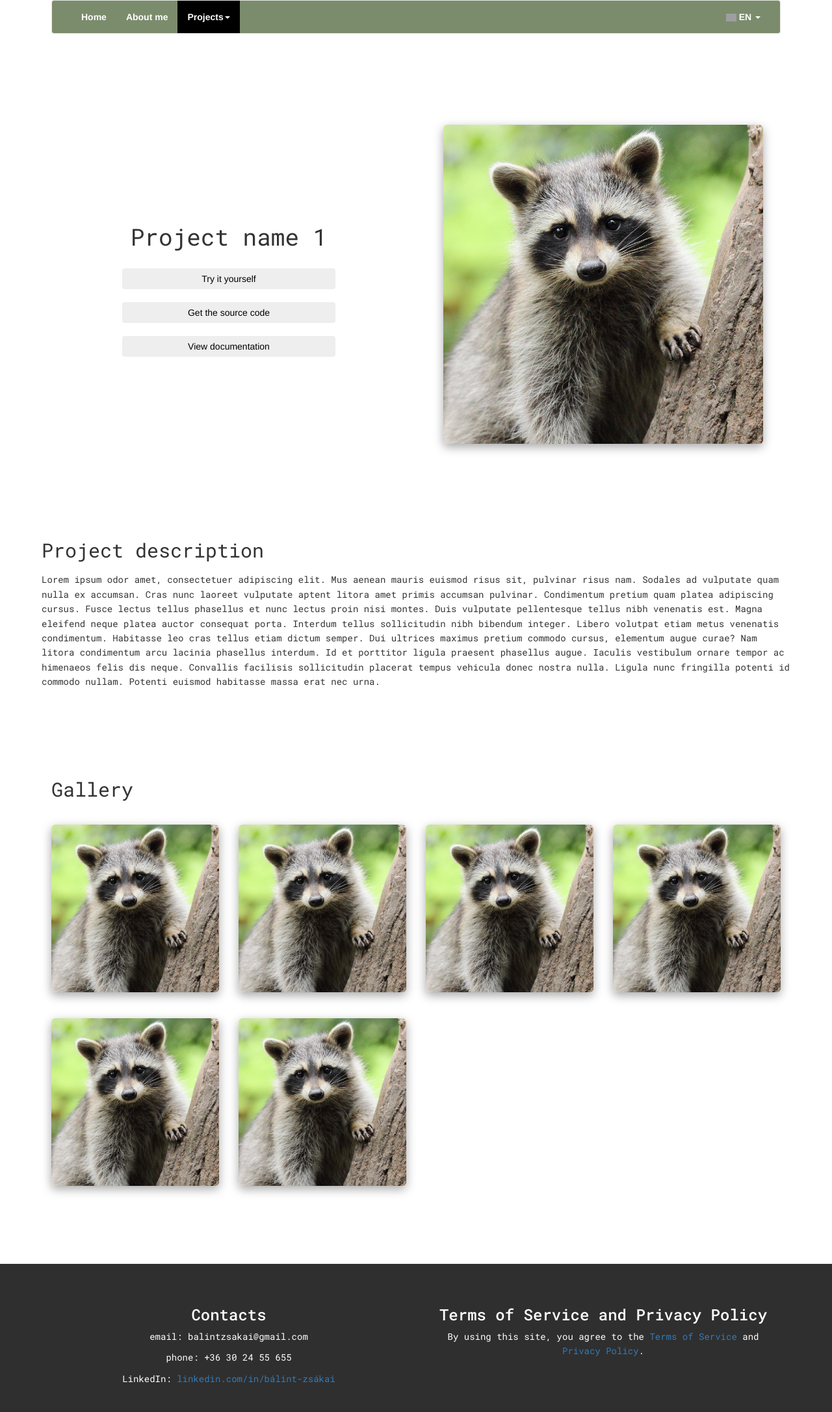
After one commit to ZsakaiBalint/portfolio-website, a PHP site: page /project_1.html in a window 1280 px wide. The commit adds this page. Shown: the whole page at 65% size. Run offline with PHP 8.4, Linux system fonts and the light colour scheme; some libraries are stand-ins or nearby versions; grey boxes are pictures that could not be loaded.

Commit message:
daily save

```diff
--- /dev/null
+++ b/project_1.html
@@ -0,0 +1,196 @@
+<!DOCTYPE html>
+<html lang="en">
+<head>
+  <title>Bálint Zsákai portfolio</title>
+  <meta charset="utf-8">
+  <meta name="viewport" content="width=device-width, initial-scale=1">
+  <link rel="icon" type="image/x-icon" href="images/letter_b.ico">
+
+  <!-- Font awesome icons -->
+  <link rel="stylesheet" href="https://cdnjs.cloudflare.com/ajax/libs/font-awesome/6.2.0/css/all.min.css" integrity="sha512-xh6O/CkQoPOWDdYTDqeRdPCVd1SpvCA9XXcUnZS2FmJNp1coAFzvtCN9BmamE+4aHK8yyUHUSCcJHgXloTyT2A==" crossorigin="anonymous" referrerpolicy="no-referrer" />
+
+  <!-- Boostrap -->
+  <link rel="stylesheet" href="https://maxcdn.bootstrapcdn.com/bootstrap/3.4.1/css/bootstrap.min.css">
+  <script src="https://ajax.googleapis.com/ajax/libs/jquery/3.7.1/jquery.min.js"></script>
+  <script src="https://maxcdn.bootstrapcdn.com/bootstrap/3.4.1/js/bootstrap.min.js"></script>
+
+  <!-- Google fonts -->
+  <link rel="preconnect" href="https://fonts.googleapis.com">
+  <link rel="preconnect" href="https://fonts.gstatic.com" crossorigin>
+  <link href="https://fonts.googleapis.com/css2?family=Bebas+Neue&display=swap" rel="stylesheet">
+  <link href="https://fonts.googleapis.com/css2?family=Bebas+Neue&family=Comfortaa&family=Roboto+Mono:ital,wght@0,100..700;1,100..700&display=swap" rel="stylesheet">
+
+  <!-- Custom CSS -->
+  <link rel="stylesheet" href="styles.css">
+
+  <!-- Custom JS -->
+  <script type="text/javascript" src="scripts.js" defer></script>
+
+  <!-- Google reCAPTCHA -->
+  <script src="https://www.google.com/recaptcha/api.js" async defer></script>
+
+</head>
+
+
+<body>
+
+<!-- Navbar -->
+<div class="container">
+<nav class="navbar navbar-default">
+  <div class="container-fluid">
+    <!-- Brand and toggle get grouped for better mobile display -->
+    <div class="navbar-header">
+      <button type="button" class="navbar-toggle collapsed" data-toggle="collapse" data-target="#bs-example-navbar-collapse-1" aria-expanded="false">
+        <span class="sr-only">Toggle navigation</span>
+        <span class="icon-bar"></span>
+        <span class="icon-bar"></span>
+        <span class="icon-bar"></span>
+      </button>
+
+    </div>
+
+    <!-- Collect the nav links, forms, and other content for toggling -->
+    <div class="collapse navbar-collapse" id="bs-example-navbar-collapse-1">
+      <ul class="nav navbar-nav">
+        <li><a href="index.html">Home <span class="sr-only">(current)</span></a></li>
+        <li><a href="#">About me</a></li>
+
+        <li class="active dropdown">
+          <a href="#" class="dropdown-toggle" data-toggle="dropdown" role="button" aria-haspopup="true" aria-expanded="false">Projects<span class="caret"></span></a>
+          <ul class="dropdown-menu">
+            <li><a href="#">*Admin* New project</a></li>
+            <li><a href="#">List projects</a></li>
+            <li role="separator" class="divider"></li>
+          </ul>
+        </li>
+      </ul>
+      <!--
+      <form class="navbar-form navbar-left">
+
+        <div class="form-group">
+          <input type="text" class="form-control" placeholder="Search">
+        </div>
+
+        <button type="submit" class="btn btn-default">Submit</button>
+      </form>
+      -->
+
+      <ul class="nav navbar-nav navbar-right">
+        <li class="dropdown">
+          <a href="#" class="dropdown-toggle" data-toggle="dropdown" role="button" aria-haspopup="true" aria-expanded="false">
+            <img src="https://flagcdn.com/16x12/gb.png" srcset="https://flagcdn.com/32x24/gb.png 2x,https://flagcdn.com/48x36/gb.png 3x" width="16" height="12" alt="United Kingdom"> EN
+          <span class="caret"></span></a>
+          <ul class="dropdown-menu">
+            <li><a href="#"><img src="https://flagcdn.com/16x12/gb.png" srcset="https://flagcdn.com/32x24/gb.png 2x,https://flagcdn.com/48x36/gb.png 3x" width="16" height="12" alt="United Kingdom"> EN</a></li>
+            <li><a href="#"><img src="https://flagcdn.com/16x12/hu.png" srcset="https://flagcdn.com/32x24/hu.png 2x,https://flagcdn.com/48x36/hu.png 3x" width="16" height="12" alt="Hungary"> HU</a></li>
+            <li role="separator" class="divider"></li>
+          </ul>
+        </li>
+      </ul>
+    </div>
+    <!-- /.navbar-collapse -->
+  </div>
+  <!-- /.container-fluid -->
+</nav>
+</div>
+
+
+
+
+<div class="container margin-top">
+  <div class="flexcontainer row text-center">
+
+    <div class="col-12 col-md-6 d-flex flex-column align-items-center margin-auto">
+      <h1 class="roboto-mono-custom">Project name 1</h1>
+      <button type="button" class="btn btn-info project-button"> Try it yourself </button>
+      <button type="button" class="btn btn-info project-button"> Get the source code </button>
+      <button type="button" class="btn btn-info project-button"> View documentation </button>
+    </div>
+
+    <div class="col-12 col-md-6 margin-auto">
+      <img id="project-img" class="fluid-image img-rounded" src="images/project1.jpg" alt="graduation">
+    </div>
+
+  </div>
+</div>
+
+<div class="container margin-top">
+  <div class="flexcontainer row text-center">
+
+    <div class="col-12 margin-auto">
+      <h2 class="text-left roboto-mono-custom">Project description</h2>
+      <p class="text-left roboto-mono-custom">
+        Lorem ipsum odor amet, consectetuer adipiscing elit. Mus aenean mauris euismod risus sit, pulvinar risus nam. Sodales ad vulputate quam nulla ex accumsan. Cras nunc laoreet vulputate aptent litora amet primis accumsan pulvinar. Condimentum pretium quam platea adipiscing cursus. Fusce lectus tellus phasellus et nunc lectus proin nisi montes. Duis vulputate pellentesque tellus nibh venenatis est. Magna eleifend neque platea auctor consequat porta. Interdum tellus sollicitudin nibh bibendum integer.
+        Libero volutpat etiam metus venenatis condimentum. Habitasse leo cras tellus etiam dictum semper. Dui ultrices maximus pretium commodo cursus, elementum augue curae? Nam litora condimentum arcu lacinia phasellus interdum. Id et porttitor ligula praesent phasellus augue. Iaculis vestibulum ornare tempor ac himenaeos felis dis neque. Convallis facilisis sollicitudin placerat tempus vehicula donec nostra nulla. Ligula nunc fringilla potenti id commodo nullam. Potenti euismod habitasse massa erat nec urna.
+      </p>
+    </div>
+
+  </div>
+</div>
+
+
+
+
+
+
+
+
+<div class="container margin-top no-padding">
+
+  <div class="col-12 margin-auto">
+    <h2 class="text-left roboto-mono-custom">Gallery</h2>
+  </div>
+
+
+  <div id="gallery" class="flexcontainer row text-center">
+
+    <div class="col-12 col-md-3 col-sm-6">
+      <img src="images/project1.jpg" class="img-fluid img-rounded" alt="profile image">
+    </div>
+
+    <div class="col-12 col-md-3 col-sm-6">
+      <img src="images/project1.jpg" class="img-fluid img-rounded" alt="profile image">
+    </div>
+
+    <div class="col-12 col-md-3 col-sm-6">
+      <img src="images/project1.jpg" class="img-fluid img-rounded" alt="profile image">
+    </div>
+
+    <div class="col-12 col-md-3 col-sm-6">
+      <img src="images/project1.jpg" class="img-fluid img-rounded" alt="profile image">
+    </div>
+
+    <div class="col-12 col-md-3 col-sm-6">
+      <img src="images/project1.jpg" class="img-fluid img-rounded" alt="profile image">
+    </div>
+
+    <div class="col-12 col-md-3 col-sm-6">
+      <img src="images/project1.jpg" class="img-fluid img-rounded" alt="profile image">
+    </div>
+
+  </div>
+</div>
+
+
+<!-- Footer -->
+<footer class="footer text-center margin-top roboto-mono-custom">
+  <div class="container">
+      <div class="row">
+        <div class="col-sm-6">
+          <h3>Contacts</h3>
+          <p>email: balintzsakai@gmail.com</p>
+          <p>phone: +36 30 24 55 655</p>
+          <p>LinkedIn: <a href="linkedin.com/in/bálint-zsákai">linkedin.com/in/bálint-zsákai</a></p>
+        </div>
+        <div class="col-sm-6">
+          <h3>Terms of Service and Privacy Policy</h3>
+          <p>By using this site, you agree to the <a href="#projects">Terms of Service</a> and <a href="#projects">Privacy Policy</a>.</p>
+        </div>
+      </div>
+    </div>
+</footer>
+
+
+</body>
+
+</html>
--- a/styles.css
+++ b/styles.css
@@ -235,18 +235,23 @@ html {
   color: white;
 }
 
-.project:hover img {
+.project .button-container {
+  justify-content: flex-end;
+  margin-bottom: 5px;
+}
+
+.project-inner:hover img {
   box-shadow: 4rem 4rem black, -4rem -4rem #ccc !important;
   transform: translateY(-20px);
 }
 
-.project:hover .project-inner {
+.project-inner:hover {
   background-color: #7b8c6c;
   color: white;
   cursor: pointer;
 }
 
-.project:hover h2 {
+.project-inner:hover h2 {
   background-color: #2c4729 !important;
   transition: background-color 1s ease;
 }
@@ -417,3 +422,56 @@ li a {
 .form button {
   margin-top: 50px;
 }
+
+
+
+
+
+
+/* individual project */
+
+#gallery {
+  display: flex;
+  align-items: stretch;
+  flex-wrap: wrap;
+  justify-content: flex-start;
+}
+
+#gallery img, #project-img {
+  width: 100%;
+  aspect-ratio: 1 / 1;
+  object-fit: cover;
+  margin-top: 20px;
+  margin-bottom: 20px;
+  box-shadow: rgba(0, 0, 0, 0.35) 0px 5px 15px;
+  transition: box-shadow 1s ease, transform 1s ease;
+}
+
+#project-img {
+  width: 90%;
+  aspect-ratio: 1 / 1;
+  object-fit: cover;
+  margin-top: 20px;
+  margin-bottom: 20px;
+  box-shadow: rgba(0, 0, 0, 0.35) 0px 5px 15px;
+}
+
+#gallery img:hover {
+  box-shadow: rgba(0, 0, 0, 0.16) 0px 1px 4px, rgb(51, 51, 51) 0px 0px 0px 3px;
+  transform: translateY(-20px);
+}
+
+.project-button {
+  width: 60%;
+  color: black;
+  white-space: normal;
+  margin: 10px;
+  color: black;
+  background-color: #eee;
+  border: none;
+}
+
+.project-button:hover {
+  color: white;
+  background-color: #7b8c6c;
+}
```
Also changed, not shown: index.html (+23 -1 lines), new_project.html (added, +174 -0 lines).
